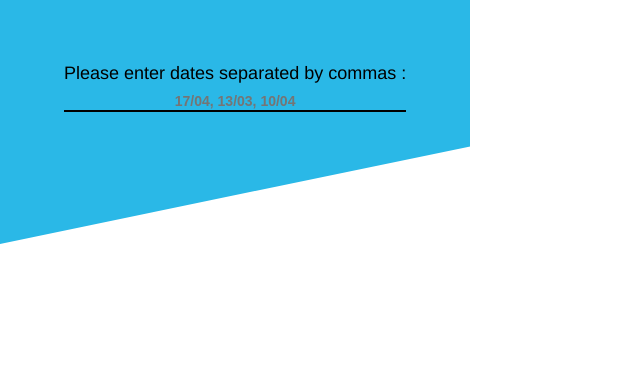
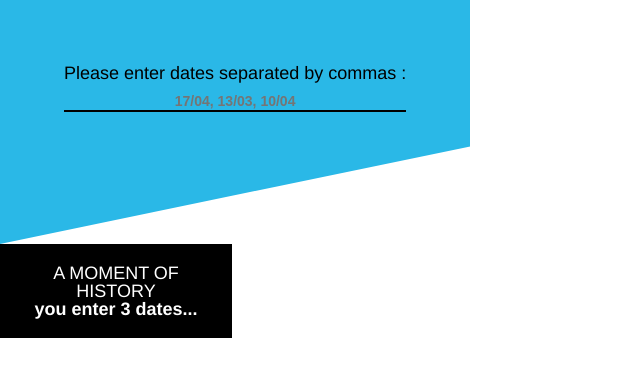
Before and after one commit to tania-abitbol/test-digitevent, a Vue app: page / in a window 1280 px wide. Shown: the top 376 px of the page, without its empty margins (0-640 px from the left). Built offline with nearby package versions, Linux system fonts and the light colour scheme.

Commit message:
Card number (#3)
* architecture

* style card

Co-authored-by: tania-abitbol <tabitbol@hotmail.com>

```diff
--- a/src/components/CardNumber.vue
+++ b/src/components/CardNumber.vue
@@ -0,0 +1,25 @@
+<template>
+  <div class="card">
+    <p>A MOMENT OF HISTORY</p>
+    <p class="card__number">you enter 3 dates...</p>
+  </div>
+</template>
+
+<script>
+export default {};
+</script>
+
+<style scoped lang="scss">
+.card {
+  text-align: center;
+  width: 15%;
+  padding: 20px;
+  background-color: black;
+  color: white;
+  font-family: Helvetica, sans-serif;
+  font-size: 18px;
+  &__number {
+    font-weight: bold;
+  }
+}
+</style>
--- a/src/views/viewLanding.vue
+++ b/src/views/viewLanding.vue
@@ -1,18 +1,20 @@
 <template>
   <div>
     <Label />
+    <CardNumber />
   </div>
 </template>
 
 <script>
 import Label from "@/components/Label.vue";
+import CardNumber from "@/components/CardNumber.vue";
 export default {
   name: "Landing",
   components: {
-    Label
-  }
+    Label,
+    CardNumber,
+  },
 };
 </script>
 
-<style >
-</style>
+<style></style>
```
